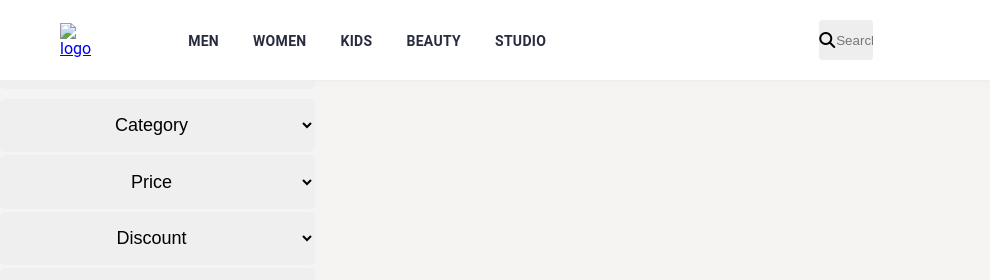
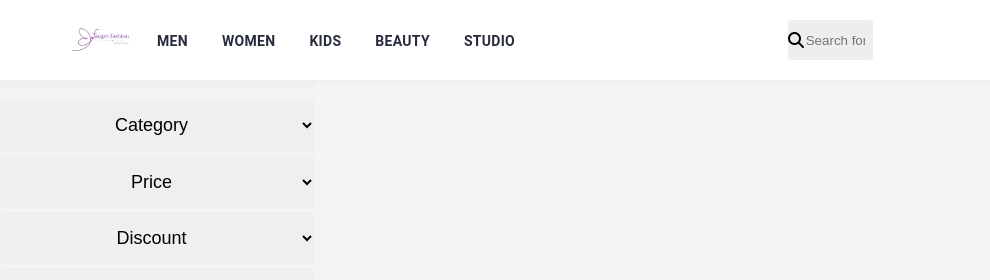
Before and after one commit to ayushi9797/Fauget-Fashion, a plain HTML site: page frontend/products.html in a window 1280 px wide. Shown: the top 280 px of the page, 0-990 px from the left. Drawn offline with Linux system fonts and the light colour scheme; no server answers; sample sign-in values are in the browser's storage.

Commit message:
final-commit

```diff
--- a/frontend/products.html
+++ b/frontend/products.html
@@ -18,7 +18,7 @@
         <div class="header sticky">
             <div class=logo>
 
-                <a href="index.html"><img width="70%" src="../images/Purple Minimalist Fashion Logo copy.png"
+                <a href="index.html"><img width="70%" src="./images/logo.png"
                         alt="logo" /></a>
             </div>
             <div class="categories">
```
